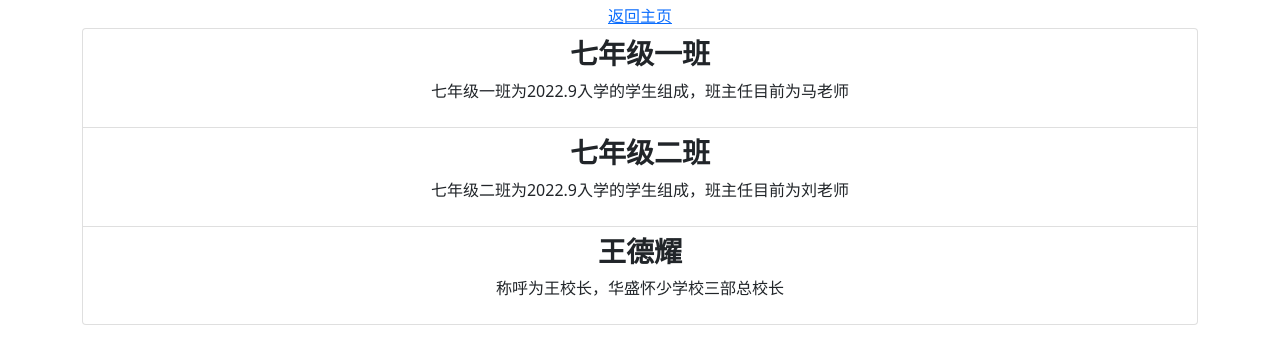
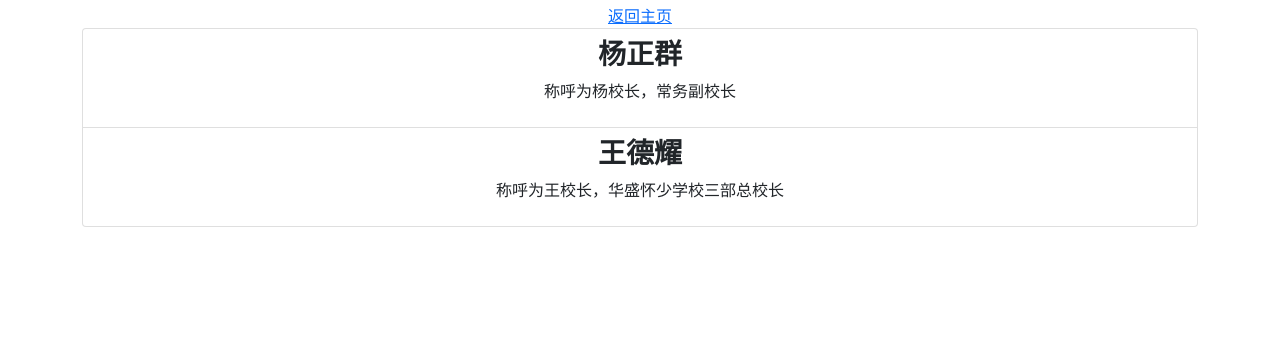
Before and after one commit to ZhutiUmbrella/HuaishaoNews.github.io, a plain HTML site: page information.html in a window 1280 px wide. Shown: the part 58-422 px from the top of the page. Drawn offline with nearby package versions, Linux system fonts and the light colour scheme.

Commit message:
Update information.html

```diff
--- a/information.html
+++ b/information.html
@@ -14,13 +14,10 @@
             <a href="index.html">返回主页</a>
             <ul class="list-group" style="text-align:center;">
                 <li class="list-group-item">
-                    <h3><b>七年级一班</b></h3>
-                    <p>七年级一班为2022.9入学的学生组成，班主任目前为马老师</p>
+                    <h3><b>杨正群</b></h3>
+                    <p>称呼为杨校长，常务副校长</p>
                 </li>
-                <li class="list-group-item">
-                    <h3><b>七年级二班</b></h3>
-                    <p>七年级二班为2022.9入学的学生组成，班主任目前为刘老师</p>
-                </li>
+
                 <li class="list-group-item">
                     <h3><b>王德耀</b></h3>
                     <p>称呼为王校长，华盛怀少学校三部总校长</p>
```
